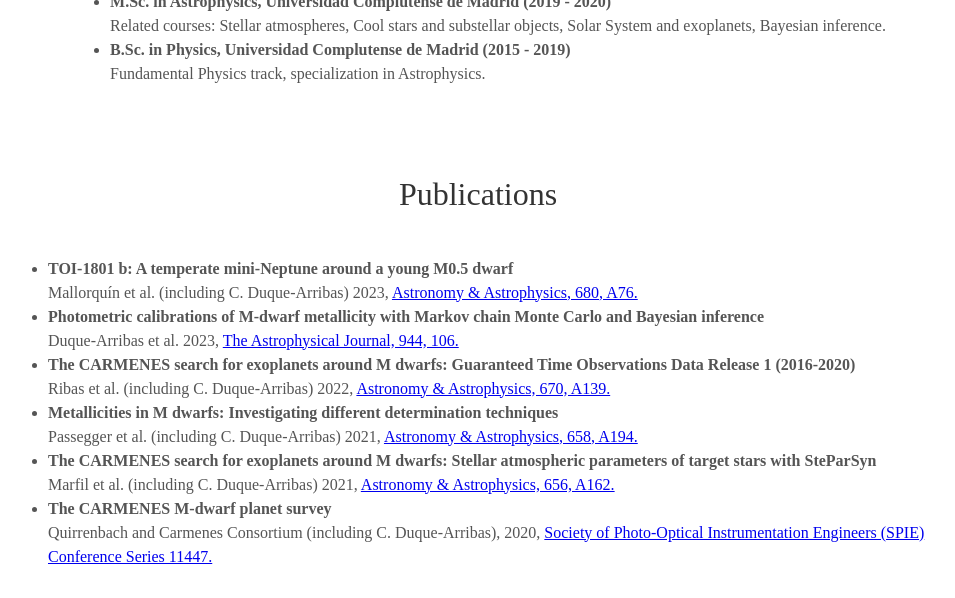
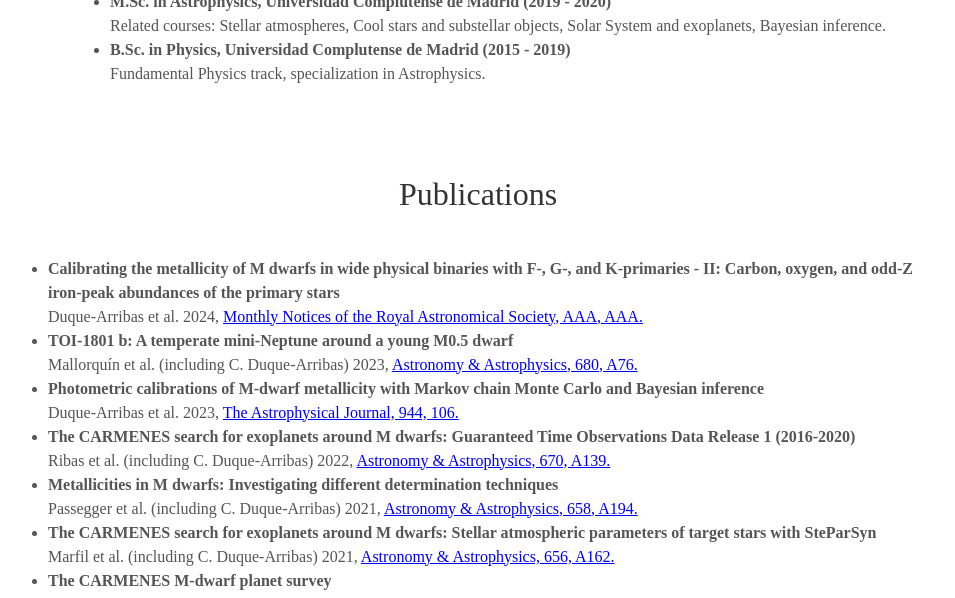
Before and after one commit to chrduque/chrduque.github.io, a Jekyll site: the page built from index.html, in a window 1280 px wide and 900 px high, scrolled down 1510 px, cut to the strip 0-598 px from the top of the window. Shown: the whole strip, without its empty margins (162-1117 px from the left). Built offline with Jekyll 4.4.1, drawn with Linux system fonts in a browser that asks for light colours; some web fonts are replaced.

Commit message:
Update about.html

```diff
--- a/_includes/about.html
+++ b/_includes/about.html
@@ -28,6 +28,8 @@
   <!--<div class="tech">-->
     <h2>Publications</h2>
     <ul style="font-size: 1rem; list-style-position: outside; display: inline-block; text-align: left">
+      <li><strong>Calibrating the metallicity of M dwarfs in wide physical binaries with F-, G-, and K-primaries - II: Carbon, oxygen, and odd-Z iron-peak abundances of the primary stars</strong><br>
+     Duque-Arribas et al. 2024, <a href="https://ui.adsabs.harvard.edu/abs/2024MNRAS.tmp..102D/abstract" target="_blank">Monthly Notices of the Royal Astronomical Society, AAA, AAA.</a></li>
       <li><strong>TOI-1801 b: A temperate mini-Neptune around a young M0.5 dwarf</strong><br>
      Mallorquín et al. (including C. Duque-Arribas) 2023, <a href="https://ui.adsabs.harvard.edu/abs/2023arXiv231010244M/abstract" target="_blank">Astronomy & Astrophysics, 680, A76.</a></li>
       <li><strong>Photometric calibrations of M-dwarf metallicity with Markov chain Monte Carlo and Bayesian inference</strong><br>
@@ -47,7 +49,7 @@
 <div class="user-details">
 <p>Where have I been</p>
 
-<img src="images/mapa.png" alt="mapa" style="width: 94%">
+<img src="images/mapa.png" alt="mapa" style="width: 95%">
 <!-- link: https://simplemaps.com/custom/world/gKHtD2kM -->
 
 </div>
```
